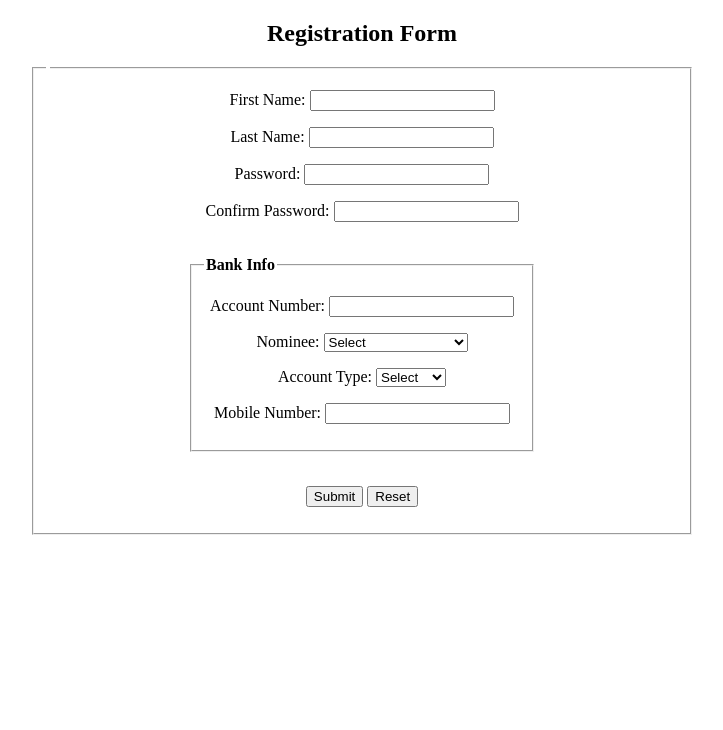
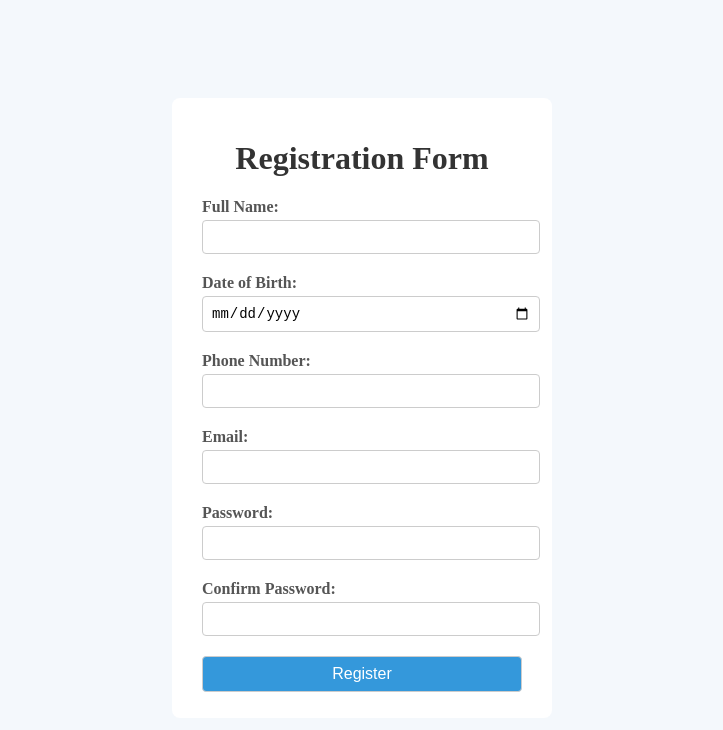
Before and after one commit to somu-r/portfolio, a plain HTML site: page registrationform.html in a window 1280 px wide. Shown: the whole page, without its empty margins (278-1001 px from the left). Drawn offline with Linux system fonts and the light colour scheme.

Commit message:
first commit

```diff
--- a/registrationform.html
+++ b/registrationform.html
@@ -1,53 +1,75 @@
 <!DOCTYPE html>
 <html lang="en">
 <head>
-    <meta charset="UTF-8">
-    <meta name="viewport" content="width=device-width, initial-scale=1.0">
-    <title>Document</title>
+  <meta charset="UTF-8">
+  <title>Registration Form</title>
+  <style>
+    body {
+      background: #f4f8fc;
+      display: flex;
+      justify-content: center;
+      align-items: center;
+      height: 100vh;
+    }
+    .form-container {
+      background: #fff;
+      padding: 20px 30px;
+      border-radius: 8px;
+      width: 320px;
+    }
+    h1 {
+      text-align: center;
+      color: #333;
+    }
+    label {
+      display: block;
+      margin: 14px 0 4px;
+      color: #555;
+      font-weight: bold;
+    }
+    input, button {
+      width: 100%;
+      padding: 8px;
+      margin-bottom: 6px;
+      border-radius: 4px;
+      border: 1px solid #ccc;
+      font-size: 14px;
+    }
+    button {
+      background: #3498db;
+      color: #fff;
+      margin-top: 14px;
+      font-size: 16px;
+    }
+    button:hover {
+      background: #2980b9;
+    }
+  </style>
 </head>
 <body>
-    <center>
-    <h2>Registration Form</h2>
+  <div class="form-container">
+    <h1>Registration Form</h1>
+    <form action="#register" method="post">
+      <label for="fullname">Full Name:</label>
+      <input type="text" id="fullname" name="fullname" >
 
-    <form>
+      <label for="dob">Date of Birth:</label>
+      <input type="date" id="dob" name="dob">
 
-      <fieldset style="width: 50%;">
-        <legend></legend>
-        <p>First Name: <input type="text" name="firstName"></p>
-        <p>Last Name: <input type="text" name="lastName"></p>
-        <p>Password: <input type="text" name="Password"></p>
-        <p>Confirm Password: <input type="text" name="password"></p>
+      <label for="phone">Phone Number:</label>
+      <input type="tel" id="phone" name="phone">
 
-      <br>
-      <fieldset style="width: 50%;">
-        <legend><b>Bank Info</b></legend>
-        <p>Account Number: <input type="text" name="roll"></p>
-        <p>Nominee:
-          <select name="nominee">
-            <option value="">Select</option>
-            <option>Student</option>
-            <option>Working Professions</option>
-            <option>Multi-user</option>
-          </select>
-        </p>
-        <p>Account Type:
-          <select name="accounttype">
-            <option value="">Select</option>
-            <option>Current</option>
-            <option>Savings</option>
-          </select>
-        </p>
-        <p>Mobile Number: <input type="text" name="mobile"></p>
-      </fieldset>
+      <label for="email">Email:</label>
+      <input type="email" id="email" name="email">
 
-      <br>
+      <label for="password">Password:</label>
+      <input type="password" id="password" name="password">
 
-      <p>
-        <input type="submit" value="Submit">
-        <input type="reset" value="Reset">
-      </p>
+      <label for="confirm-password">Confirm Password:</label>
+      <input type="password" id="confirm-password" name="confirm_password">
 
+      <button type="submit">Register</button>
     </form>
-  </center>
+  </div>
 </body>
 </html>
```
